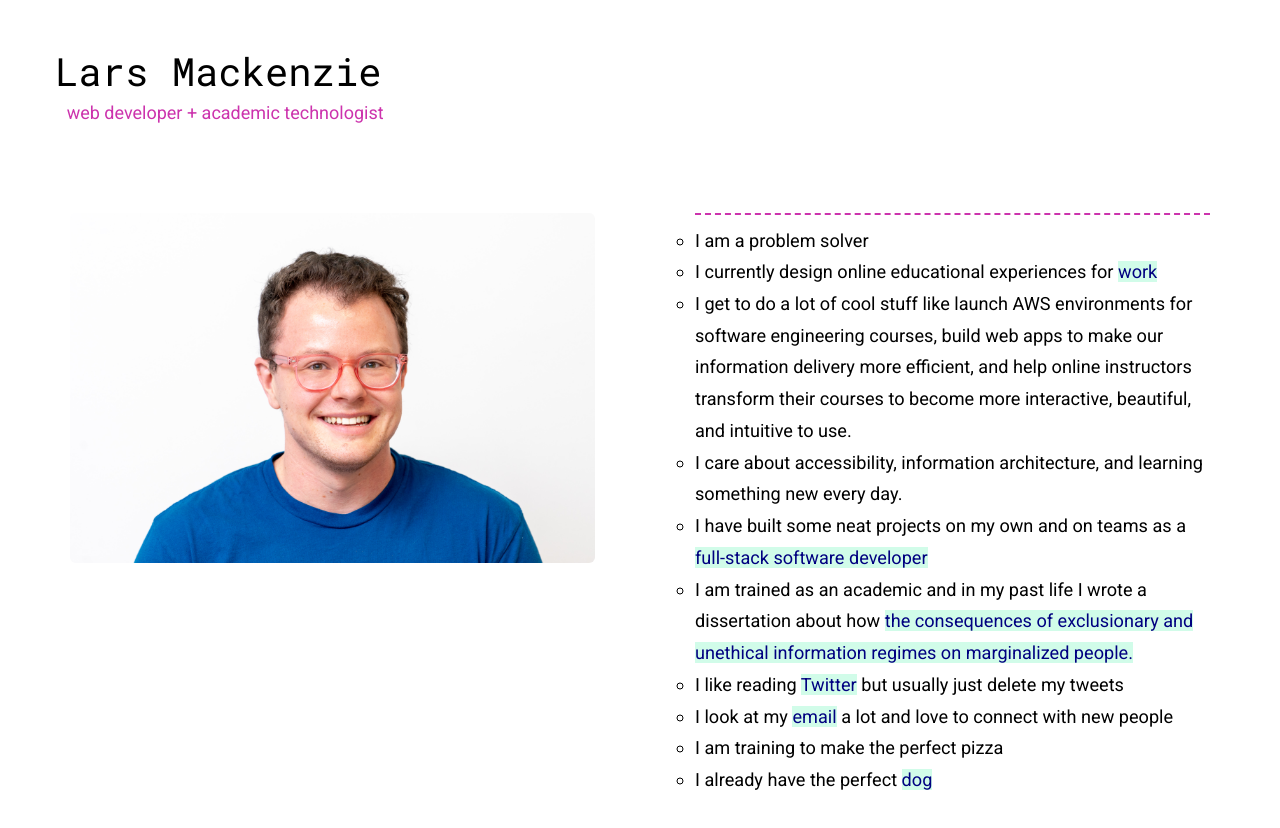
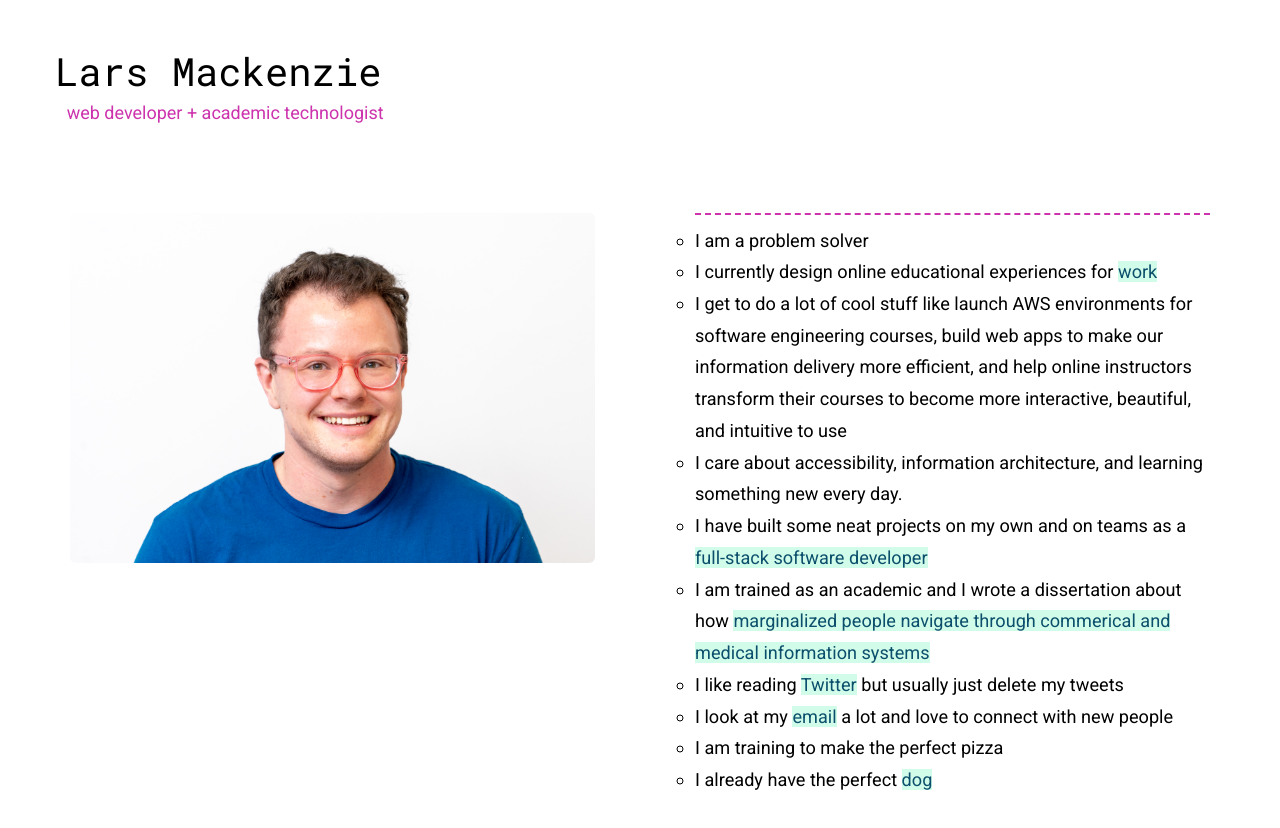
Before and after one commit to larsz-o/larsz-o.github.io, a React (Create React App) app: page / in a window 1280 px wide. Shown: the top 828 px of the page. Built offline with nearby package versions, Linux system fonts and the light colour scheme.

Commit message:
edited about text

```diff
--- a/src/App.css
+++ b/src/App.css
@@ -2,7 +2,7 @@
 a {
   text-decoration: none;
   background-color: #D1FCE9;
-  color: navy;
+  color: #0B4F6C;
 }
 a:hover {
   text-decoration: none;
@@ -45,6 +45,9 @@
   box-shadow: 0 2px 6px 0 hsla(0, 0%, 0%, 0.2);
   border-radius: 2px;
   cursor: pointer;
+}
+.choice:hover{
+  color: #0B4F6C;
 }
 .dashed-edge{
   padding: 10px;
--- a/src/components/About/About.js
+++ b/src/components/About/About.js
@@ -41,10 +41,10 @@
                             <ul className="about-text">
                                 <div><li class="list-border">I am a problem solver</li></div>
                                 <li>I currently design online educational experiences for <a href="https://www.linkedin.com/in/lars-mackenzie/" target="_blank" rel="noopener noreferrer">work</a></li>
-                                <li>I get to do a lot of cool stuff like launch AWS environments for software engineering courses, build web apps to make our information delivery more efficient, and help online instructors transform their courses to become more interactive, beautiful, and intuitive to use.</li>
+                                <li>I get to do a lot of cool stuff like launch AWS environments for software engineering courses, build web apps to make our information delivery more efficient, and help online instructors transform their courses to become more interactive, beautiful, and intuitive to use</li>
                                 <li>I care about accessibility, information architecture, and learning something new every day.</li>
                                 <li>I have built some neat projects on my own and on teams as a <a href="https://www.github.com/larsz-o" target="_blank" rel="noopener noreferrer">full-stack software developer</a></li>
-                                <li>I am trained as an academic and in my past life I wrote a dissertation about how <a href={require('../images/AfterlifeData.pdf')} target="_blank" rel="noopener noreferrer" title="Afterlife of Data">the consequences of exclusionary and unethical information regimes on marginalized people.</a></li>
+                                <li>I am trained as an academic and I wrote a dissertation about how <a href={require('../images/AfterlifeData.pdf')} target="_blank" rel="noopener noreferrer" title="Afterlife of Data">marginalized people navigate through commerical and medical information systems</a></li>
                                 <li>I like reading <a href="https://twitter.com/larszmac" target="_blank" rel="noopener noreferrer">Twitter</a> but usually just delete my tweets</li>
                                 <li>I look at my <a href="mailto:larsmackenzie@gmail.com?body=Hi Lars!">email</a> a lot and love to connect with new people</li>
                                 <li>I am training to make the perfect pizza</li>
@@ -64,10 +64,10 @@
                                 <div class="margin-top">
                                 <li class="list-border">I am a problem solver</li></div>
                                 <li>I currently design online educational experiences for <a href="https://www.linkedin.com/in/lars-mackenzie/" target="_blank" rel="noopener noreferrer">work</a></li>
-                                <li>I get to do a lot of cool stuff like launch AWS environments for software engineering courses, build web apps to make our information delivery more efficient, and help online instructors transform their courses to become more interactive, beautiful, and intuitive to use.</li>
+                                <li>I get to do a lot of cool stuff like launch AWS environments for software engineering courses, build web apps to make our information delivery more efficient, and help online instructors transform their courses to become more interactive, beautiful, and intuitive to use</li>
                                 <li>I care about accessibility, information architecture, and learning something new every day.</li>
                                 <li>I have built some neat projects on my own and on teams as a <a href="https://www.github.com/larsz-o" target="_blank" rel="noopener noreferrer">full-stack software developer</a></li>
-                                <li>I am trained as an academic and in my past life I wrote a dissertation about how <a href={require('../images/AfterlifeData.pdf')} target="_blank" rel="noopener noreferrer" title="Afterlife of Data">the consequences of exclusionary and unethical information regimes on marginalized people.</a></li>
+                                <li>I am trained as an academic and in my past life I wrote a dissertation about how <a href={require('../images/AfterlifeData.pdf')} target="_blank" rel="noopener noreferrer" title="Afterlife of Data">marginalized people navigate through commerical and medical information systems</a></li>
                                 <li>I like reading <a href="https://twitter.com/larszmac" target="_blank" rel="noopener noreferrer">Twitter</a> but usually just delete my tweets</li>
                                 <li>I look at my <a href="mailto:larsmackenzie@gmail.com?body=Hi Lars!">email</a> a lot and love to connect with new people</li>
                                 <li>I am training to make the perfect pizza</li>
```
